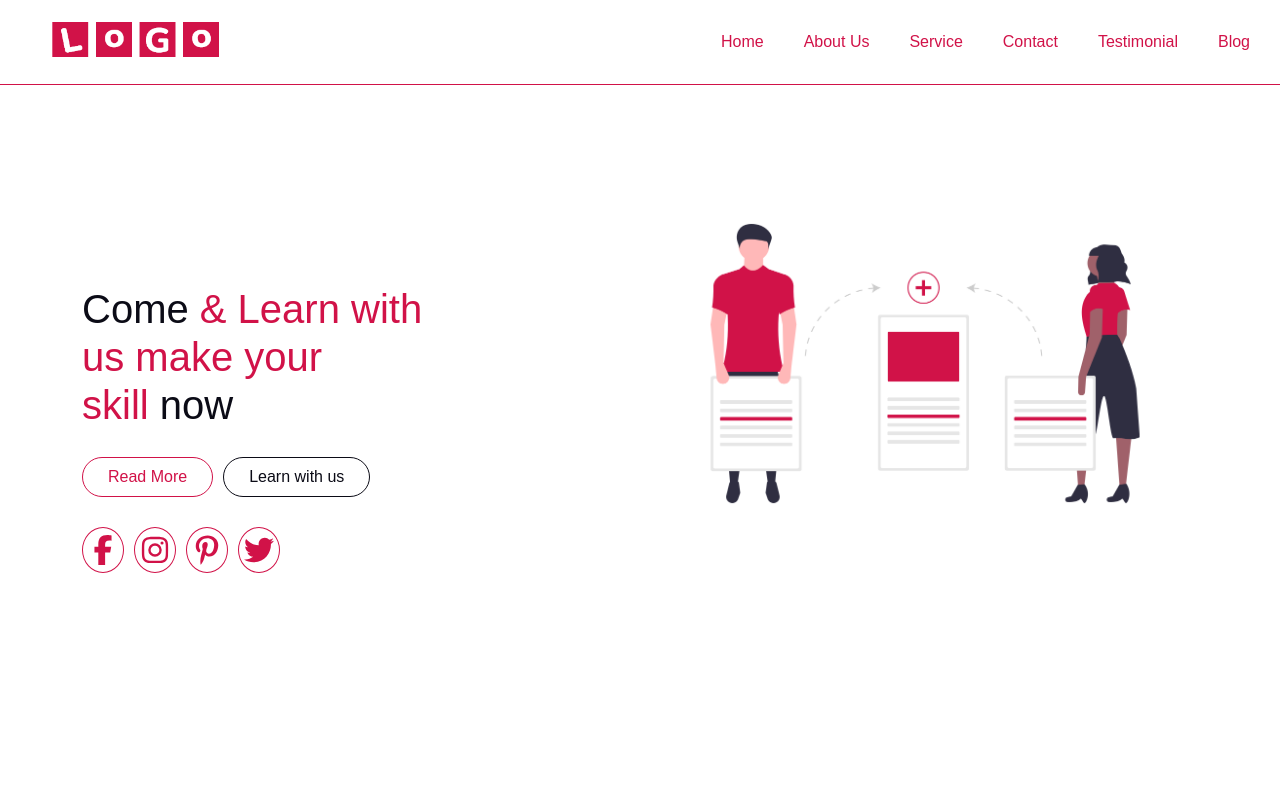
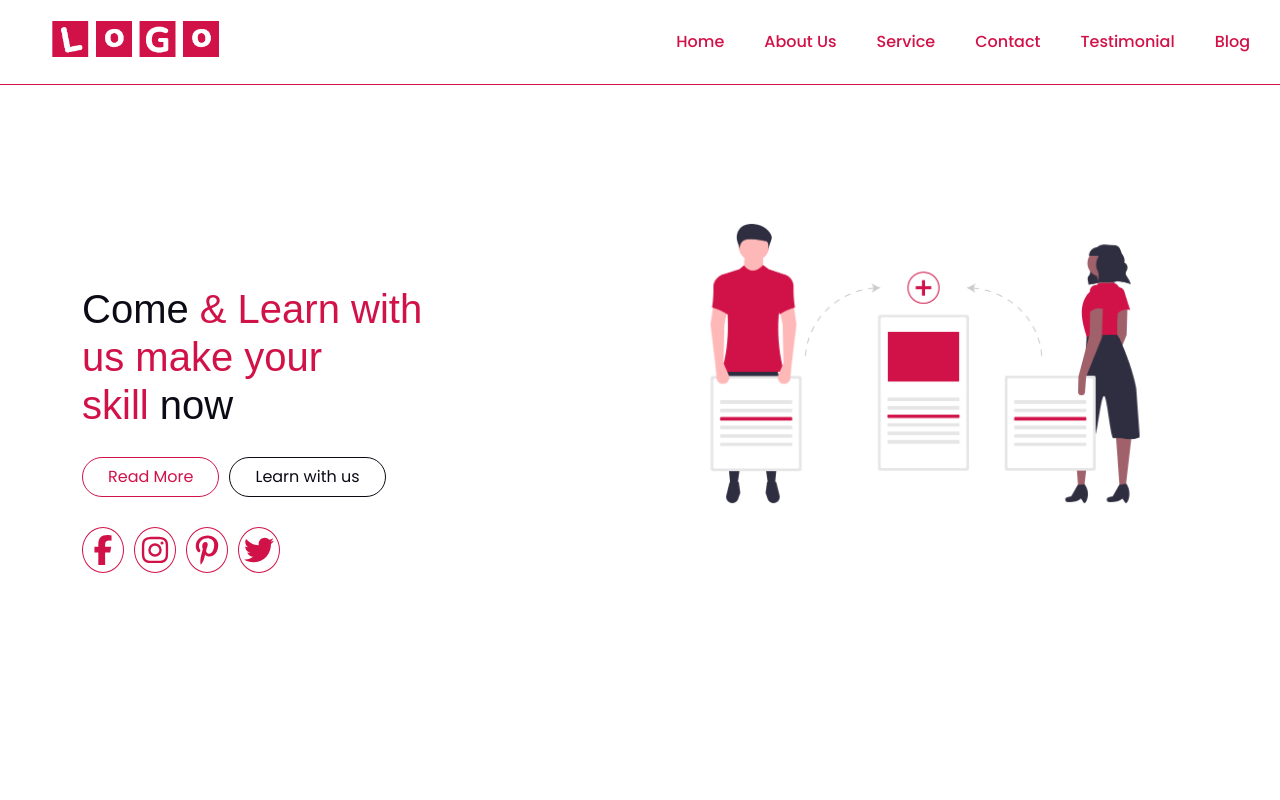
Before and after one commit to mahadia-islam/Agency, a plain HTML site: page index.html in a window 1280 px wide. Shown: the top 800 px of the page. Drawn offline with Linux system fonts and the light colour scheme.

Commit message:
make it better

```diff
--- a/style.scss
+++ b/style.scss
@@ -1,4 +1,4 @@
-@import url('https://fonts.googleapis.com/css2?family=Open+Sans:wght@300;400;500;600&display=swap');
+@import url('https://fonts.googleapis.com/css2?family=Poppins:wght@100;200;300;400;500;600;700;800;900&display=swap');
 
 *{
     margin:0;
```
Also changed, not shown: style.css, 1 other file.
